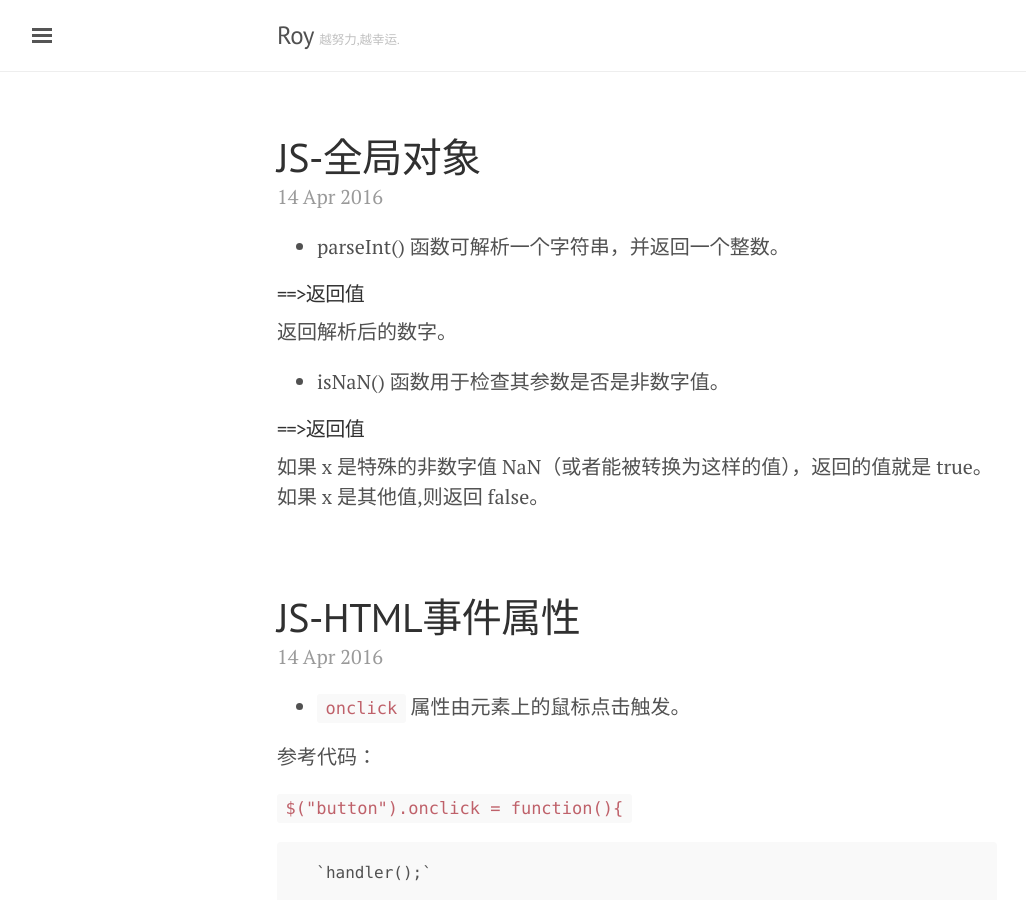
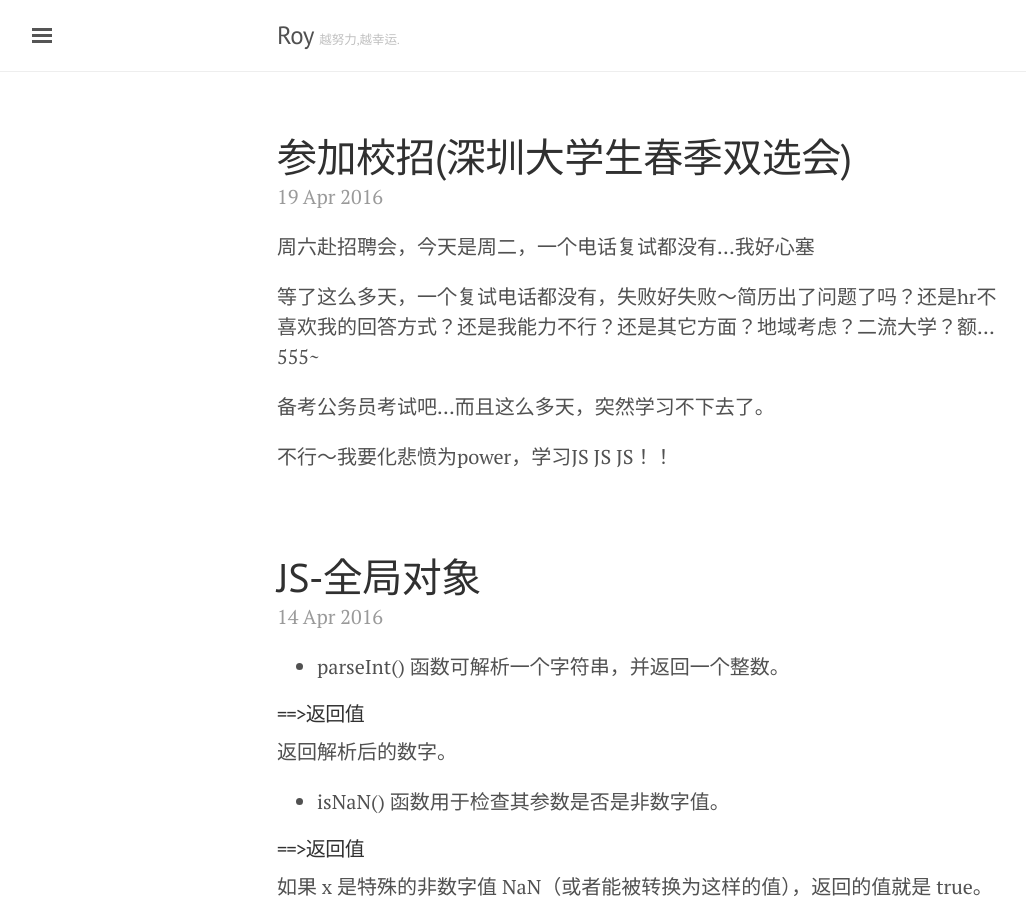
Before and after one commit to royluck/royluck.github.io, a Jekyll site: the page built from index.html, in a window 1280 px wide and 900 px high. Shown: the whole window, without its empty margins (3-1029 px from the left). Built offline with Jekyll 4.4.1, drawn with Linux system fonts in a browser that asks for light colours; the list of posts is cut into pages by our own code.

Commit message:
2016-4-25

```diff
--- /dev/null
+++ b/_posts/2016-04-19-2cdjod-review.md
@@ -0,0 +1,13 @@
+---
+layout: post
+title: 参加校招(深圳大学生春季双选会)
+category: Living
+---
+
+周六赴招聘会，今天是周二，一个电话复试都没有...我好心塞
+
+等了这么多天，一个复试电话都没有，失败好失败～简历出了问题了吗？还是hr不喜欢我的回答方式？还是我能力不行？还是其它方面？地域考虑？二流大学？额...555~
+
+备考公务员考试吧...而且这么多天，突然学习不下去了。
+
+不行～我要化悲愤为power，学习JS JS JS！！
```
Also changed, not shown: about.md (+2 -0 lines).
